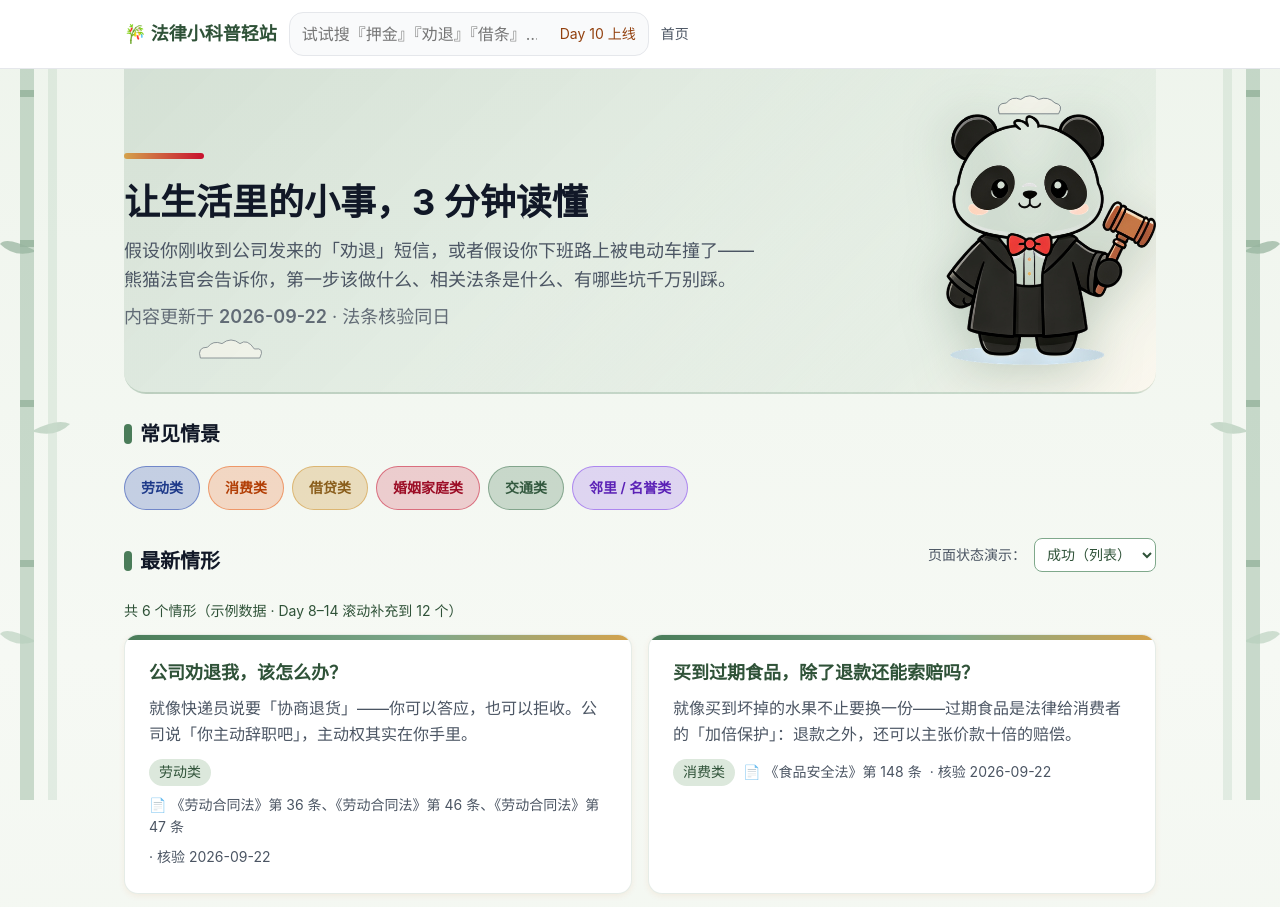
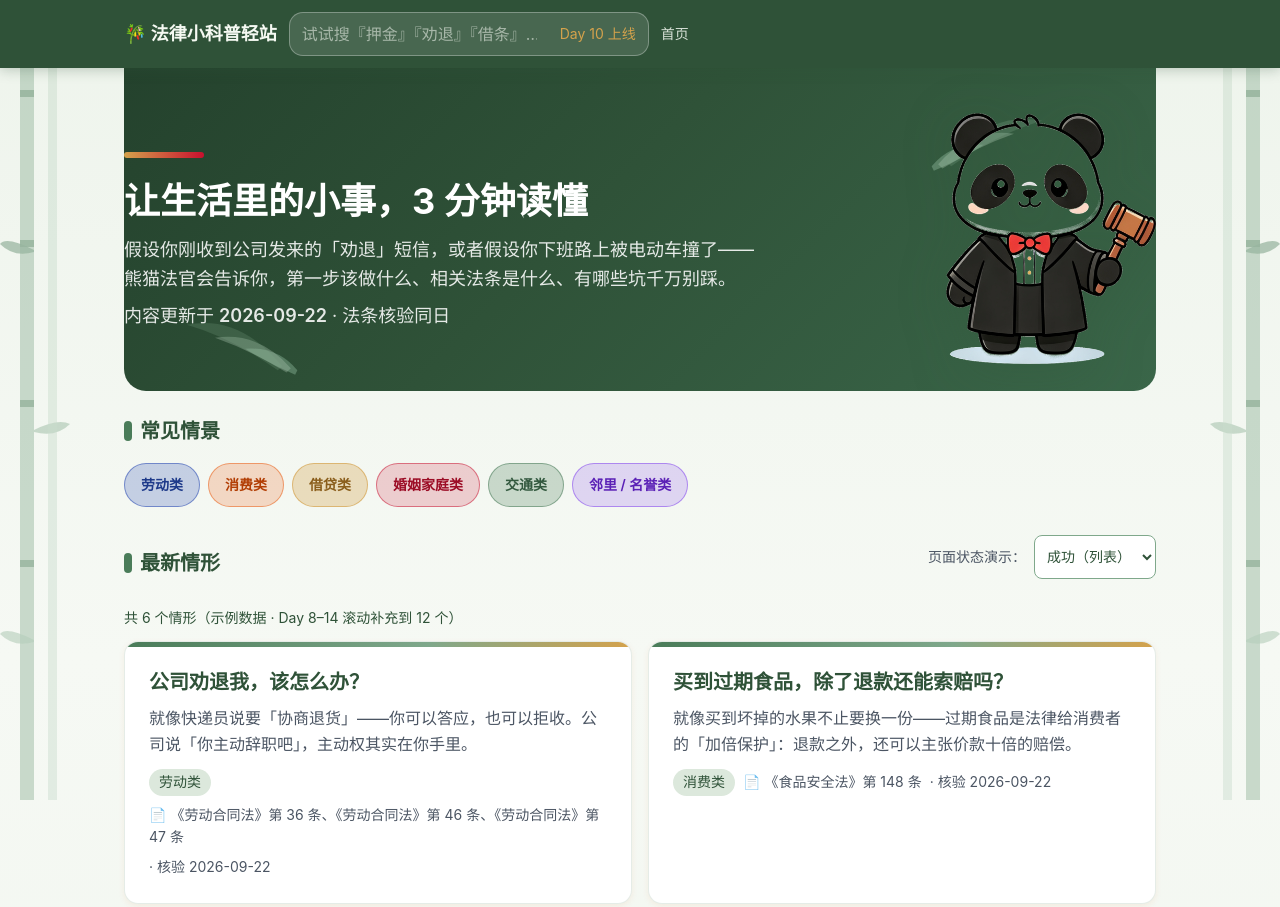
Before and after one commit to Terry-RQJ/week01-vibe-coding, a plain HTML site: page index.html in a window 1280 px wide. Shown: the top 907 px of the page. Drawn offline with Linux system fonts and the light colour scheme.

Commit message:
Day 9｜前端设计审查修复：深绿竹林主题 + 对比度与触控目标达标
改了什么：header/hero/footer 三块从浅色改为深墨竹绿大色块（#24422D→#2F5238→#3A6649 渐变），hero 标题与副标题改白字（对比度 8.8:1）；footer meta 透明度 .6→.78（修复 WCAG AA 对比度不达标）；状态演示器下拉 34px→44px 达到 PRD §5.2 触控最小值；卡片标题 18px→20px 加粗拉开信息层级；index.html「首页」链接与最新情形工具行的内联样式抽成 .nav-link / .toolbar 类

加了什么：hero 祥云装饰替换为竹叶丛 SVG（两丛，左右呼应侧边竹竿）；错误按钮与下拉框新增 :focus-visible 金色键盘焦点环

```diff
--- a/css/global.css
+++ b/css/global.css
@@ -54,8 +54,9 @@ a:hover { text-decoration: underline; }
 
 /* ========== 站点 header ========== */
 .site-header {
-  background: var(--color-card);
-  border-bottom: 1px solid var(--color-border);
+  background: var(--bamboo-dark);
+  border-bottom: 0;
+  box-shadow: 0 2px 12px rgba(47, 82, 56, 0.28);
   position: sticky; top: 0; z-index: 10;
 }
 .site-header .container {
@@ -68,18 +69,24 @@ a:hover { text-decoration: underline; }
 .brand {
   font-size: var(--font-size-lg);
   font-weight: 700;
-  color: var(--bamboo-dark);
+  color: #F5F9F2;
   white-space: nowrap;
 }
-.brand:hover { text-decoration: none; }
+.brand:hover { text-decoration: none; color: var(--color-gold-warm); }
+/* Day 9：header 导航链接（深绿底白字基线对齐）*/
+.nav-link {
+  font-size: var(--font-size-sm);
+  color: rgba(245, 249, 242, 0.85);
+}
+.nav-link:hover { color: #FFFFFF; }
 
 .search-box {
   flex: 1;
   max-width: 360px;
   height: var(--tap-min);
-  border: 1px solid var(--color-border);
+  border: 1px solid rgba(255, 255, 255, 0.30);
   border-radius: var(--radius-md);
-  background: var(--color-bg);
+  background: rgba(255, 255, 255, 0.12);
   padding: 0 var(--space-3);
   display: flex;
   align-items: center;
@@ -90,12 +97,13 @@ a:hover { text-decoration: underline; }
   flex: 1;
   height: 100%;
   border: 0; outline: 0; background: transparent;
-  font: inherit; color: var(--color-fg);
+  font: inherit; color: #F5F9F2;
   min-width: 0;
 }
+.search-box input::placeholder { color: rgba(245, 249, 242, 0.55); }
 .search-box .hint {
   font-size: var(--font-size-sm);
-  color: var(--color-warn-fg);
+  color: var(--color-gold-warm);
   white-space: nowrap;
 }
 
@@ -104,14 +112,10 @@ a:hover { text-decoration: underline; }
   padding: var(--space-7) 0 var(--space-5);
   position: relative;
   overflow: hidden;
-  /* Day 8：竹绿渐变（竹林深处的探索感），保留一缕暖金 */
-  background: linear-gradient(135deg,
-    rgba(74, 124, 89, 0.16) 0%,
-    rgba(127, 168, 139, 0.12) 45%,
-    rgba(220, 232, 220, 0.55) 80%,
-    var(--color-paper-cream) 100%);
+  /* Day 9：深墨竹绿大色块——竹林深处的探索感 */
+  background: linear-gradient(135deg, #24422D 0%, #2F5238 45%, #3A6649 100%);
   border-radius: 0 0 var(--radius-lg) var(--radius-lg);
-  border-bottom: 2px solid rgba(74, 124, 89, 0.20);
+  border-bottom: 0;
 }
 .hero-inner {
   display: flex;
@@ -133,12 +137,12 @@ a:hover { text-decoration: underline; }
 .hero h1 {
   font-size: var(--font-size-3xl);
   line-height: 1.3;
-  color: var(--color-fg);
+  color: #FFFFFF;
   margin-bottom: var(--space-3);
 }
 .hero p {
   font-size: var(--font-size-lg);
-  color: var(--color-fg-soft);
+  color: rgba(255, 255, 255, 0.88);
   max-width: 640px;
 }
 /* 熊猫法官吉祥物 */
@@ -157,7 +161,7 @@ a:hover { text-decoration: underline; }
 @media (max-width: 640px) {
   .hero-inner { flex-direction: column; align-items: flex-start; }
   .hero-panda { width: 140px; align-self: center; margin-top: var(--space-4); }
-  .hero-deco-cloud { display: none; }
+  .hero-deco-leaf { display: none; }
   /* Day 8 修复：375px 宽下标题降级，保证不横向溢出（PRD §8.4）*/
   .hero h1 { font-size: var(--font-size-2xl); }
   .hero p { font-size: var(--font-size-base); }
@@ -165,23 +169,24 @@ a:hover { text-decoration: underline; }
   .site-header .container { flex-wrap: wrap; }
   .search-box { order: 3; flex-basis: 100%; }
 }
-/* 祥云装饰（hero 角落） */
-.hero-deco-cloud {
+/* 竹叶丛装饰（hero 角落，Day 9：替代祥云，强化竹林感） */
+.hero-deco-leaf {
   position: absolute;
-  width: 90px;
-  height: 45px;
+  width: 130px;
+  height: 87px;
   z-index: 0;
   pointer-events: none;
 }
-.hero-deco-cloud:nth-of-type(1) { top: 16px; right: 8%; }
-.hero-deco-cloud:nth-of-type(2) { bottom: 16px; left: 6%; }
+.hero-deco-leaf:nth-of-type(1) { top: 18px; right: 10%; }
+.hero-deco-leaf:nth-of-type(2) { bottom: 14px; left: 5%; transform: scaleX(-1); }
 
 /* ========== 分类区 ========== */
 .categories { padding: var(--space-5) 0 var(--space-3); }
 .section-title {
   font-size: var(--font-size-xl);
+  font-weight: 700;
   margin-bottom: var(--space-4);
-  color: var(--color-fg);
+  color: var(--bamboo-dark);
 }
 /* Day 8：标题前竹节点缀 */
 .section-title::before {
@@ -197,8 +202,7 @@ a:hover { text-decoration: underline; }
 /* 更新时间行（Day 8 要求：顶部标题 + 更新时间）*/
 .updated-line {
   font-size: var(--font-size-sm);
-  color: var(--bamboo-dark);
-  opacity: 0.85;
+  color: rgba(255, 255, 255, 0.80);
   margin-top: var(--space-2);
 }
 .updated-line time { font-weight: 600; }
@@ -260,7 +264,8 @@ a:hover { text-decoration: underline; }
   box-shadow: 0 8px 24px rgba(74, 124, 89, 0.22);
 }
 .card h3 {
-  font-size: var(--font-size-lg);
+  font-size: var(--font-size-xl);     /* Day 9：18px→20px，拉开与正文的层级 */
+  font-weight: 700;
   margin-bottom: var(--space-2);
   color: var(--bamboo-dark);
 }
@@ -329,6 +334,12 @@ a:hover { text-decoration: underline; }
   cursor: pointer;
 }
 .state-error button:hover { background: var(--bamboo-dark); }
+/* Day 9 修复：键盘焦点可见（无障碍）*/
+.state-error button:focus-visible,
+.state-demo select:focus-visible {
+  outline: 3px solid var(--color-gold-warm);
+  outline-offset: 2px;
+}
 
 /* 状态演示器（DevTools 式切换，方便验收四态）*/
 .state-demo {
@@ -342,7 +353,7 @@ a:hover { text-decoration: underline; }
 .state-demo select {
   font: inherit;
   font-size: var(--font-size-sm);
-  height: 34px;
+  height: var(--tap-min);   /* Day 9 修复：34px→44px，达到 PRD §5.2 触控最小值 */
   border: 1px solid var(--bamboo-mid);
   border-radius: var(--radius-sm);
   background: #fff;
@@ -350,14 +361,25 @@ a:hover { text-decoration: underline; }
   padding: 0 var(--space-2);
 }
 
+/* Day 9：最新情形工具行（从 index.html 内联样式抽出，统一间距）*/
+.toolbar {
+  display: flex;
+  flex-wrap: wrap;
+  align-items: center;
+  justify-content: space-between;
+  gap: var(--space-3);
+  margin-bottom: var(--space-4);
+}
+.toolbar .section-title { margin-bottom: 0; }
+
 /* ========== 站点 footer ========== */
 .site-footer {
   position: relative;
   border-top: 0;                       /* 用 ::before 渐变线替代脏色实线 */
-  background: linear-gradient(to bottom, var(--color-paper-cream), var(--color-card) 35%);
+  background: linear-gradient(to bottom, #2A4C34, #1F3A28);
   margin-top: var(--space-8);
   padding: var(--space-6) 0 var(--space-7);
-  color: var(--color-fg-soft);
+  color: rgba(245, 249, 242, 0.88);
   font-size: var(--font-size-sm);
   line-height: 1.8;
 }
@@ -374,9 +396,10 @@ a:hover { text-decoration: underline; }
     var(--color-gold-warm) 80%,
     transparent 100%);
 }
-.site-footer strong { color: var(--color-fg); }
+.site-footer strong { color: #FFFFFF; }
 .site-footer .container > div + div { margin-top: var(--space-2); }
-.site-footer .meta { opacity: .6; margin-top: var(--space-4) !important; }
+/* Day 9 修复：opacity .6（对比度约 3.2:1，不达 WCAG AA）提到 .78 */
+.site-footer .meta { opacity: .78; margin-top: var(--space-4) !important; }
 
 /* ========== 平板 ≥ 768（PRD §5.2 双列） ========== */
 @media (min-width: 768px) {
--- a/index.html
+++ b/index.html
@@ -43,7 +43,7 @@
         <input type="search" placeholder="试试搜『押金』『劝退』『借条』…" aria-label="搜索卡片" disabled>
         <span class="hint" aria-label="Day 10 上线">Day 10 上线</span>
       </div>
-      <a href="./index.html" aria-label="首页" style="font-size: var(--font-size-sm); color: var(--color-fg-soft);">首页</a>
+      <a href="./index.html" class="nav-link" aria-label="首页">首页</a>
     </div>
   </header>
 
@@ -51,15 +51,16 @@
     <div class="container">
 
       <section class="hero">
-        <!-- 右上角祥云装饰（淡墨色半透明） -->
-        <svg class="hero-deco-cloud" viewBox="0 0 100 50" aria-hidden="true">
-          <path d="M 18 32 Q 14 20 26 20 Q 32 12 42 16 Q 52 8 62 16 Q 72 12 80 20 Q 90 22 84 32 Z"
-                fill="#FBF7EE" stroke="#374151" stroke-width="1" opacity="0.65"/>
+        <!-- 竹叶丛装饰（右上 + 左下，深绿底上浅竹色叶片） -->
+        <svg class="hero-deco-leaf" viewBox="0 0 120 80" aria-hidden="true">
+          <path d="M8 74 Q 26 52 56 54 Q 34 68 10 78 Z" fill="#7FA88B" opacity="0.55"/>
+          <path d="M14 72 Q 44 38 84 44 Q 50 56 18 76 Z" fill="#A9C5AF" opacity="0.38"/>
+          <path d="M22 70 Q 62 22 110 32 Q 68 44 26 74 Z" fill="#7FA88B" opacity="0.26"/>
         </svg>
-        <!-- 左下角祥云装饰 -->
-        <svg class="hero-deco-cloud" viewBox="0 0 100 50" aria-hidden="true">
-          <path d="M 16 30 Q 12 18 24 18 Q 30 10 40 14 Q 50 6 60 14 Q 68 8 76 20 Q 88 18 82 30 Z"
-                fill="#FBF7EE" stroke="#374151" stroke-width="1" opacity="0.55"/>
+        <svg class="hero-deco-leaf" viewBox="0 0 120 80" aria-hidden="true">
+          <path d="M8 74 Q 26 52 56 54 Q 34 68 10 78 Z" fill="#7FA88B" opacity="0.50"/>
+          <path d="M14 72 Q 44 38 84 44 Q 50 56 18 76 Z" fill="#A9C5AF" opacity="0.34"/>
+          <path d="M22 70 Q 62 22 110 32 Q 68 44 26 74 Z" fill="#7FA88B" opacity="0.22"/>
         </svg>
         <div class="hero-inner">
           <div class="hero-text">
@@ -85,8 +86,8 @@
       </section>
 
       <section aria-labelledby="card-h" style="padding: var(--space-4) 0 var(--space-7);">
-        <div style="display: flex; flex-wrap: wrap; align-items: center; justify-content: space-between; gap: var(--space-3); margin-bottom: var(--space-4);">
-          <h2 id="card-h" class="section-title" style="margin-bottom: 0;">最新情形</h2>
+        <div class="toolbar">
+          <h2 id="card-h" class="section-title">最新情形</h2>
           <div class="state-demo">
             <label for="state-demo-select">页面状态演示：</label>
             <select id="state-demo-select">
```
